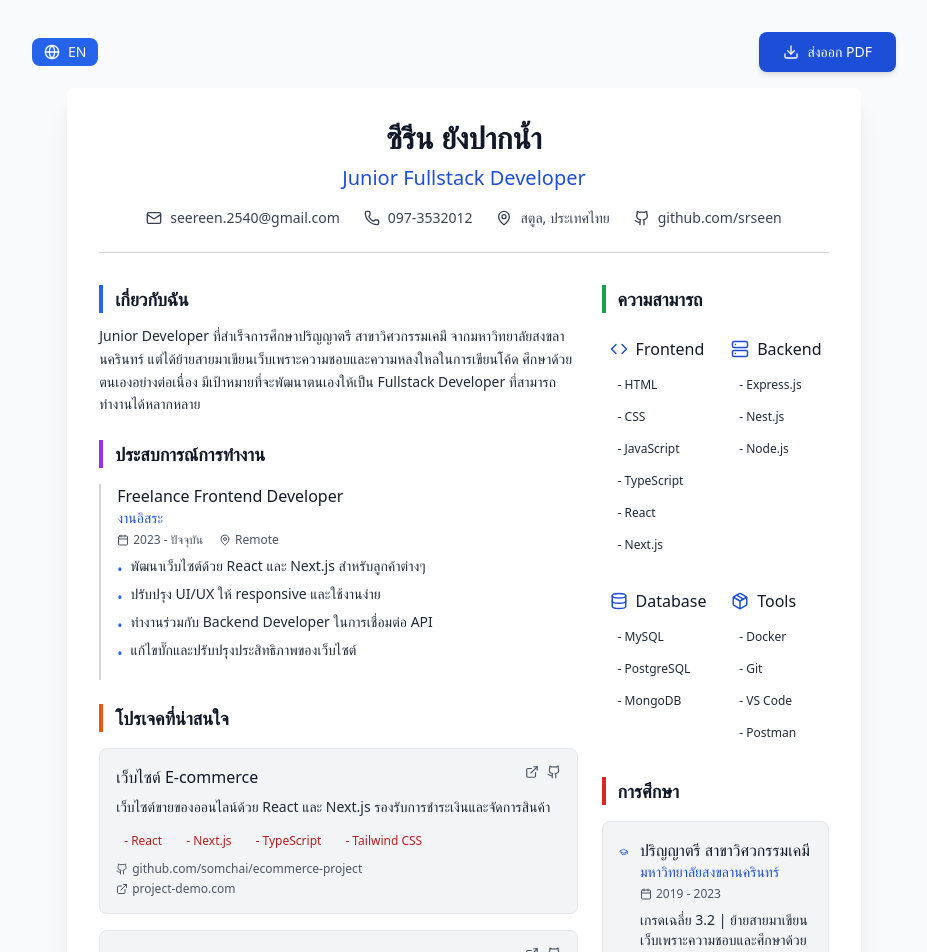
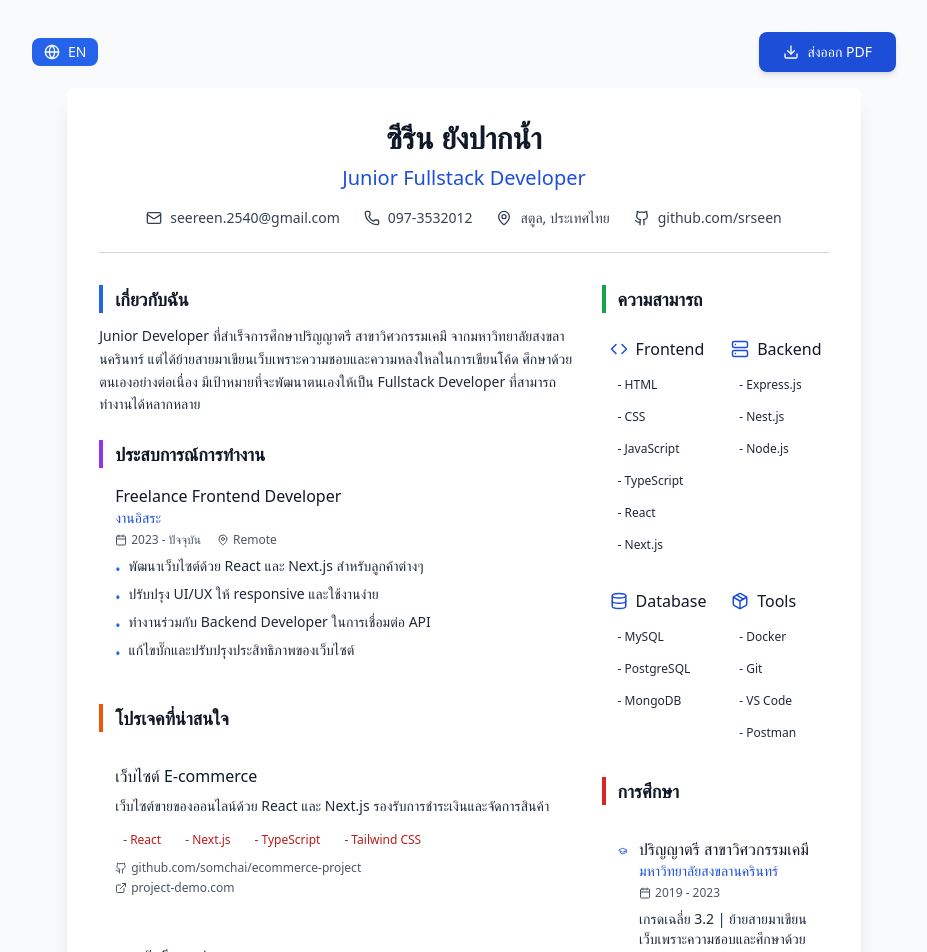
Before and after one commit to srseen/my_cv, a Next.js app: page / in a window 1280 px wide. Shown: the top 952 px of the page, without its empty margins (176-1103 px from the left). Built offline with nearby package versions, Linux system fonts and the light colour scheme.

Commit message:
feat: simplify component styles by removing unnecessary background and border classes

```diff
--- a/src/components/Education.tsx
+++ b/src/components/Education.tsx
@@ -9,7 +9,7 @@ const Education = () => {
       <h3 className="text-lg font-semibold text-gray-900 mb-4 border-l-4 border-red-600 pl-3">
         {t("education")}
       </h3>
-      <div className="bg-gray-100 p-4 rounded-lg border">
+      <div className=" p-4">
         <div className="flex items-start gap-3">
           <GraduationCap size={20} className="text-blue-700 mt-1" />
           <div>
--- a/src/components/Experience.tsx
+++ b/src/components/Experience.tsx
@@ -42,7 +42,7 @@ const Experience = () => {
       </h3>
       <div className="space-y-4">
         {experiences[language].map((exp, index) => (
-          <div key={index} className="border-l-2 border-gray-300 pl-4 pb-4">
+          <div key={index} className=" pl-4 pb-4">
             <div className="mb-2">
               <h4 className="font-medium text-gray-900">{exp.title}</h4>
               <p className="text-blue-700 text-sm font-medium">{exp.company}</p>
--- a/src/components/Projects.tsx
+++ b/src/components/Projects.tsx
@@ -50,13 +50,9 @@ const Projects = () => {
       </h3>
       <div className="space-y-4">
         {projects[language].map((project, index) => (
-          <div key={index} className="bg-gray-100 p-4 rounded-lg border">
+          <div key={index} className=" p-4">
             <div className="flex justify-between items-start mb-2">
               <h4 className="font-medium text-gray-900">{project.title}</h4>
-              <div className="flex gap-2">
-                <ExternalLink size={14} className="text-gray-600" />
-                <Github size={14} className="text-gray-600" />
-              </div>
             </div>
             <p className="text-sm text-gray-800 mb-3">{project.description}</p>
             <div className="flex flex-wrap gap-2 mb-2">
```
